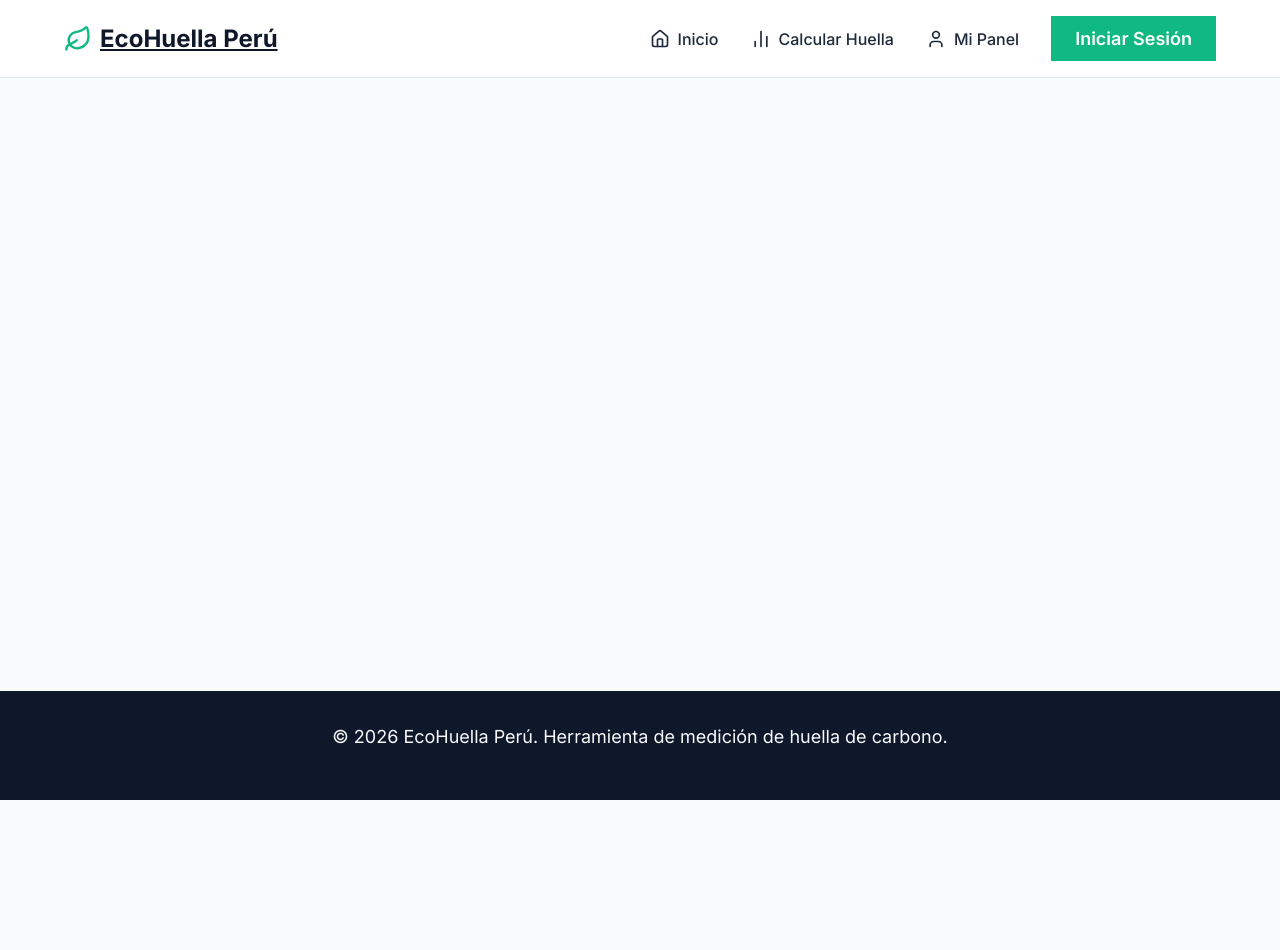
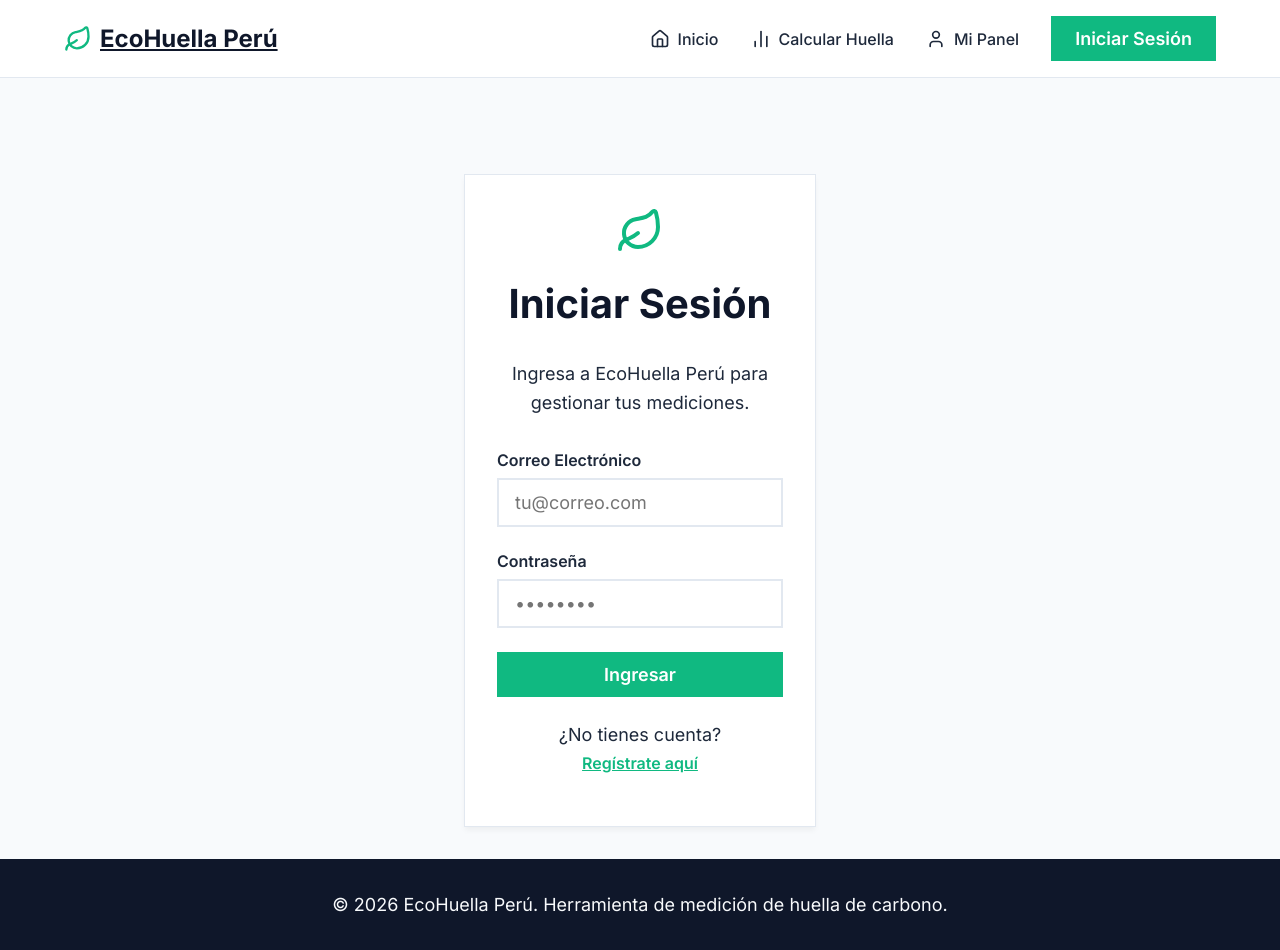
Before and after one commit to Mordok1903/EcoHuella, a React (Vite) app: page /auth in a window 1280 px wide. Shown: the top 950 px of the page. Before the commit the page ends 800 px from the top, so only its background shows below. Built offline with nearby package versions, Linux system fonts and the light colour scheme.

Commit message:
feat: Implement Auth System (Login, Registration, Navbar state)

```diff
--- a/src/App.jsx
+++ b/src/App.jsx
@@ -4,6 +4,7 @@ import Layout from './components/layout/Layout';
 import Home from './pages/Home';
 import Calculator from './pages/Calculator';
 import Dashboard from './pages/Dashboard';
+import Auth from './pages/Auth';
 
 function App() {
   return (
@@ -11,6 +12,7 @@ function App() {
       <Layout>
         <Routes>
           <Route path="/" element={<Home />} />
+          <Route path="/auth" element={<Auth />} />
           <Route path="/calculadora" element={<Calculator />} />
           <Route path="/dashboard" element={<Dashboard />} />
         </Routes>
--- a/src/components/layout/Navbar.jsx
+++ b/src/components/layout/Navbar.jsx
@@ -1,9 +1,31 @@
-import React from 'react';
-import { Link, useLocation } from 'react-router-dom';
-import { Leaf, BarChart2, Home, User } from 'lucide-react';
+import React, { useEffect, useState } from 'react';
+import { Link, useLocation, useNavigate } from 'react-router-dom';
+import { Leaf, BarChart2, Home, User, LogOut } from 'lucide-react';
+import { supabase } from '../../lib/supabase';
 
 const Navbar = () => {
   const location = useLocation();
+  const navigate = useNavigate();
+  const [session, setSession] = useState(null);
+
+  useEffect(() => {
+    supabase.auth.getSession().then(({ data: { session } }) => {
+      setSession(session);
+    });
+
+    const {
+      data: { subscription },
+    } = supabase.auth.onAuthStateChange((_event, session) => {
+      setSession(session);
+    });
+
+    return () => subscription.unsubscribe();
+  }, []);
+
+  const handleLogout = async () => {
+    await supabase.auth.signOut();
+    navigate('/');
+  };
 
   const navStyles = {
     backgroundColor: 'var(--color-bg-card)',
@@ -60,9 +82,20 @@ const Navbar = () => {
           <Link to="/dashboard" style={linkStyles('/dashboard')}>
             <User size={20} /> Mi Panel
           </Link>
-          <button onClick={() => alert('Próximamente: Inicio de Sesión')}>
-            Iniciar Sesión
-          </button>
+          {session ? (
+            <div style={{ display: 'flex', alignItems: 'center', gap: '1rem' }}>
+              <span style={{ fontSize: '0.875rem', fontWeight: '600', color: 'var(--color-primary-dark)' }}>
+                {session.user.email}
+              </span>
+              <button className="outline" onClick={handleLogout} style={{ padding: '0.5rem 1rem', fontSize: '0.875rem' }}>
+                <LogOut size={16} /> Salir
+              </button>
+            </div>
+          ) : (
+            <Link to="/auth">
+              <button>Iniciar Sesión</button>
+            </Link>
+          )}
         </div>
       </div>
     </nav>
--- /dev/null
+++ b/src/pages/Auth.jsx
@@ -0,0 +1,101 @@
+import React, { useState } from 'react';
+import { supabase } from '../lib/supabase';
+import { useNavigate } from 'react-router-dom';
+import { Leaf } from 'lucide-react';
+
+const Auth = () => {
+  const [isLogin, setIsLogin] = useState(true);
+  const [email, setEmail] = useState('');
+  const [password, setPassword] = useState('');
+  const [loading, setLoading] = useState(false);
+  const [message, setMessage] = useState('');
+  const navigate = useNavigate();
+
+  const handleSubmit = async (e) => {
+    e.preventDefault();
+    setLoading(true);
+    setMessage('');
+
+    try {
+      if (isLogin) {
+        const { error } = await supabase.auth.signInWithPassword({
+          email,
+          password,
+        });
+        if (error) throw error;
+        navigate('/dashboard');
+      } else {
+        const { error } = await supabase.auth.signUp({
+          email,
+          password,
+        });
+        if (error) throw error;
+        setMessage('Registro exitoso. Revisa tu correo para verificar tu cuenta (o inicia sesión si el correo no requiere verificación en local).');
+      }
+    } catch (error) {
+      setMessage(error.message || 'Ocurrió un error');
+    } finally {
+      setLoading(false);
+    }
+  };
+
+  return (
+    <div className="container" style={{ maxWidth: '400px', marginTop: '4rem' }}>
+      <div className="card text-center">
+        <div style={{ display: 'flex', justifyContent: 'center', marginBottom: '1.5rem' }}>
+          <Leaf color="var(--color-primary)" size={48} />
+        </div>
+        <h1 className="h3 mb-2">{isLogin ? 'Iniciar Sesión' : 'Crear Cuenta'}</h1>
+        <p className="text-muted mb-2">Ingresa a EcoHuella Perú para gestionar tus mediciones.</p>
+
+        {message && (
+          <div style={{ padding: '1rem', backgroundColor: '#FEF3C7', color: '#B45309', marginBottom: '1.5rem', fontWeight: '500' }}>
+            {message}
+          </div>
+        )}
+
+        <form onSubmit={handleSubmit} style={{ textAlign: 'left' }}>
+          <div style={{ marginBottom: '1.5rem' }}>
+            <label style={{ display: 'block', fontWeight: '600', marginBottom: '0.5rem' }}>Correo Electrónico</label>
+            <input
+              type="email"
+              value={email}
+              onChange={(e) => setEmail(e.target.value)}
+              required
+              placeholder="tu@correo.com"
+            />
+          </div>
+
+          <div style={{ marginBottom: '1.5rem' }}>
+            <label style={{ display: 'block', fontWeight: '600', marginBottom: '0.5rem' }}>Contraseña</label>
+            <input
+              type="password"
+              value={password}
+              onChange={(e) => setPassword(e.target.value)}
+              required
+              placeholder="••••••••"
+              minLength={6}
+            />
+          </div>
+
+          <button type="submit" disabled={loading} style={{ width: '100%', marginBottom: '1.5rem' }}>
+            {loading ? 'Cargando...' : (isLogin ? 'Ingresar' : 'Registrarse')}
+          </button>
+        </form>
+
+        <p className="text-muted">
+          {isLogin ? '¿No tienes cuenta?' : '¿Ya tienes cuenta?'}{' '}
+          <button
+            className="outline"
+            style={{ padding: '0.25rem 0.5rem', fontSize: '1rem', border: 'none', textDecoration: 'underline' }}
+            onClick={() => { setIsLogin(!isLogin); setMessage(''); }}
+          >
+            {isLogin ? 'Regístrate aquí' : 'Inicia sesión'}
+          </button>
+        </p>
+      </div>
+    </div>
+  );
+};
+
+export default Auth;
--- a/src/pages/Dashboard.jsx
+++ b/src/pages/Dashboard.jsx
@@ -1,8 +1,10 @@
 import React from 'react';
 import { Chart as ChartJS, CategoryScale, LinearScale, BarElement, Title, Tooltip, Legend, ArcElement } from 'chart.js';
 import { Bar, Doughnut } from 'react-chartjs-2';
-import { FileText, Download } from 'lucide-react';
+import { FileText, Download, Plus } from 'lucide-react';
 import { supabase } from '../lib/supabase';
+import { jsPDF } from 'jspdf';
+import { Link } from 'react-router-dom';
 
 // Registrar componentes de Chart.js
 ChartJS.register(CategoryScale, LinearScale, BarElement, Title, Tooltip, Legend, ArcElement);
@@ -75,6 +77,38 @@ const Dashboard = () => {
     },
   };
 
+  const exportToPDF = () => {
+    if (!ultimoCalculo) return alert('No hay datos para exportar.');
+
+    const doc = new jsPDF();
+    doc.setFont('helvetica', 'bold');
+    doc.setFontSize(22);
+    doc.text('Certificado de Medición - EcoHuella Perú', 20, 20);
+
+    doc.setFontSize(14);
+    doc.setFont('helvetica', 'normal');
+    doc.text(`Período reportado: ${ultimoCalculo.nombre_periodo}`, 20, 35);
+    doc.text(`Fecha de emisión: ${new Date(ultimoCalculo.fecha_creacion).toLocaleDateString()}`, 20, 45);
+
+    doc.setFontSize(16);
+    doc.setFont('helvetica', 'bold');
+    doc.text(`Total de Emisiones: ${ultimoCalculo.total_emisiones} tCO2eq`, 20, 65);
+
+    if (detalles) {
+      doc.setFontSize(12);
+      doc.setFont('helvetica', 'normal');
+      doc.text(`- Alcance 1 (Emisiones Directas): ${detalles.alcance1.toFixed(2)} tCO2eq`, 20, 80);
+      doc.text(`- Alcance 2 (Energía Adquirida): ${detalles.alcance2.toFixed(2)} tCO2eq`, 20, 90);
+      doc.text(`- Alcance 3 (Otras Indirectas): ${detalles.alcance3.toFixed(2)} tCO2eq`, 20, 100);
+    }
+
+    doc.setFontSize(10);
+    doc.setTextColor(100);
+    doc.text('Este documento fue generado por la plataforma EcoHuella Perú.', 20, 280);
+
+    doc.save(`EcoHuella_Reporte_${ultimoCalculo.anio}.pdf`);
+  };
+
   if (loading) return <div className="container text-center mt-2">Cargando datos...</div>;
 
   return (
@@ -85,8 +119,12 @@ const Dashboard = () => {
           <p className="text-muted">Resumen del período: {ultimoCalculo ? ultimoCalculo.nombre_periodo : 'Ninguno'}</p>
         </div>
         <div style={{ display: 'flex', gap: '1rem' }}>
-          <button className="outline"><Download size={20} /> Exportar PDF</button>
-          <button onClick={() => window.location.href='/calculadora'}>Nuevo Cálculo</button>
+          <button className="outline" onClick={exportToPDF} disabled={!hasData}>
+            <Download size={20} /> Exportar PDF
+          </button>
+          <Link to="/calculadora">
+            <button><Plus size={20} /> Nuevo Cálculo</button>
+          </Link>
         </div>
       </div>
 
--- a/src/pages/Home.jsx
+++ b/src/pages/Home.jsx
@@ -17,14 +17,20 @@ const Home = () => {
               Calcular mi huella <ArrowRight size={24} />
             </button>
           </Link>
-          <button className="outline" style={{ padding: '1rem 2rem', fontSize: '1.25rem' }}>
+          <button
+            className="outline"
+            style={{ padding: '1rem 2rem', fontSize: '1.25rem' }}
+            onClick={() => {
+              document.getElementById('features-section').scrollIntoView({ behavior: 'smooth' });
+            }}
+          >
             ¿Cómo funciona?
           </button>
         </div>
       </section>
 
       {/* Features */}
-      <section style={{ padding: '4rem 0' }}>
+      <section id="features-section" style={{ padding: '4rem 0' }}>
         <h2 className="h2 text-center">Una plataforma completa para tu acción climática</h2>
         <div className="grid" style={{ gridTemplateColumns: 'repeat(auto-fit, minmax(300px, 1fr))', gap: '2rem', marginTop: '3rem' }}>
           <div className="card text-center">
```
